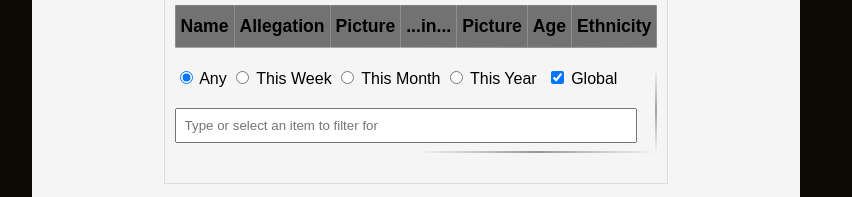
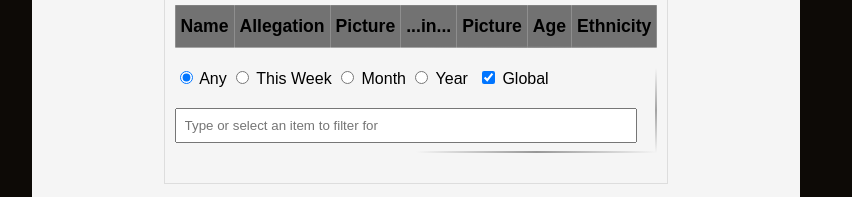
Before and after one commit to frostyosty/sl, a website: page public/index.html in a window 1280 px wide. Shown: the part 533-730 px from the top of the page, without its empty margins (224-1076 px from the left). Drawn offline with nearby package versions, Linux system fonts and the light colour scheme; no server answers; a script that the page names is missing; a web font is replaced by a local one.

Commit message:
Update index.html

```diff
--- a/public/index.html
+++ b/public/index.html
@@ -209,9 +209,9 @@
                                     <input type="radio" id="filter-this-week" name="time-range" value="week">
                                     <label for="filter-this-week">This Week</label>
                                     <input type="radio" id="filter-this-month" name="time-range" value="month">
-                                    <label for="filter-this-month">This Month</label>
+                                    <label for="filter-this-month">Month</label>
                                     <input type="radio" id="filter-this-year" name="time-range" value="year">
-                                    <label for="filter-this-year">This Year</label>
+                                    <label for="filter-this-year">Year</label>
                                   </div>
 <!--                               </div>
                               <div class="entries-filters-row"> -->
```
